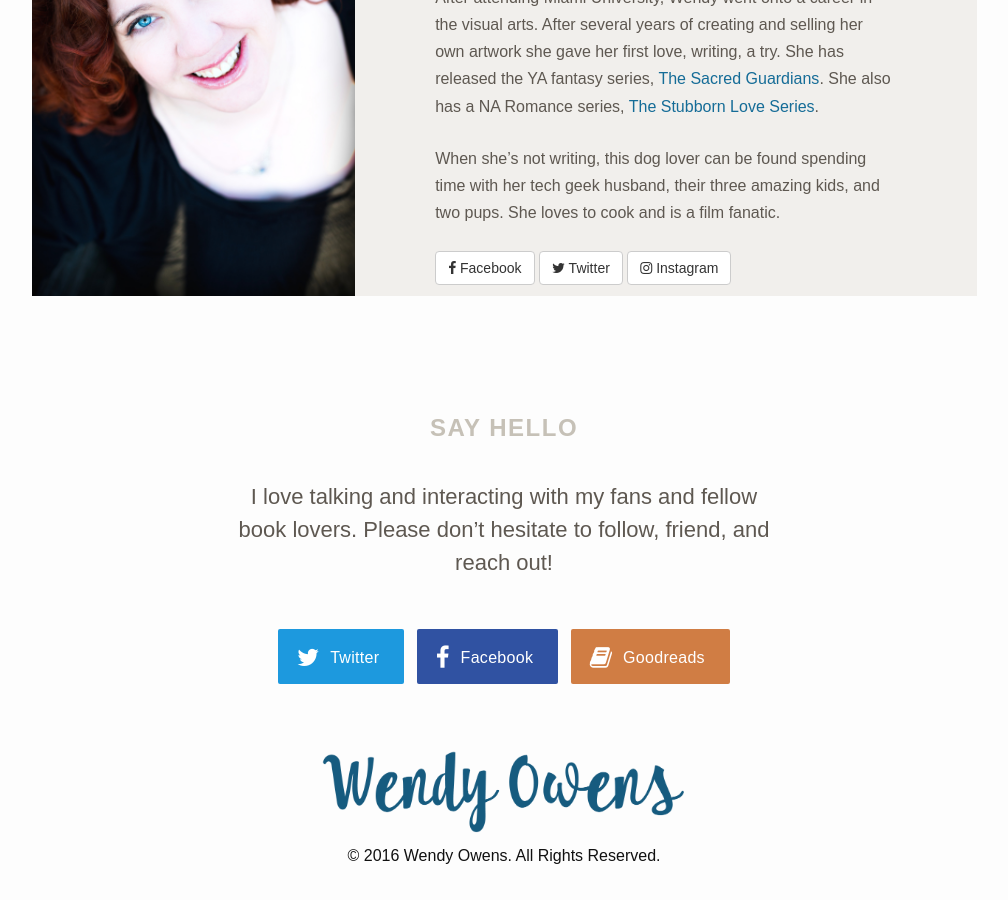
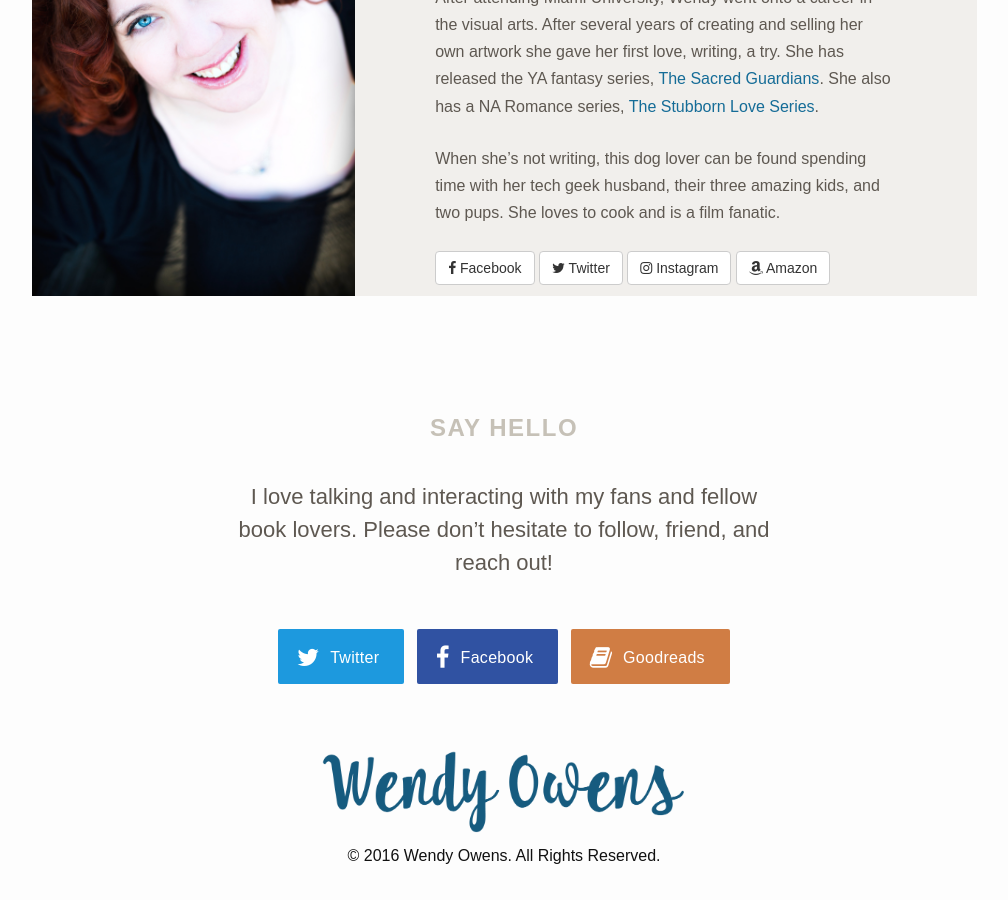
Before and after one commit to queso/wendy-owens, a Jekyll site: the page built from index.html, in a window 1280 px wide and 900 px high, scrolled down 1797 px. Shown: the whole window, without its empty margins (136-1144 px from the left). Built offline with Jekyll 4.4.1, drawn with Linux system fonts in a browser that asks for light colours; nearby versions of some CDN libraries.

Commit message:
Link to amazon author profile

```diff
--- a/_includes/about-author.html
+++ b/_includes/about-author.html
@@ -19,6 +19,7 @@
             <a itemprop="sameAs" href="https://www.facebook.com/Wendy-L-Owens-191731754221996/"class="facebook social btn btn-default" ><i class="fa fa-facebook"></i> Facebook</a>
             <a itemprop="sameAs" href="https://www.twitter.com/WendyLOwens"class="twitter social btn btn-default" ><i class="fa fa-twitter"></i> Twitter</a>
             <a itemprop="sameAs" href="https://www.instagram.com/wendylowens/" target="_blank" class="instagram social btn btn-default"><i class="fa fa-instagram"></i> Instagram</a>
+            <a itemprop="sameAs" href="https://www.amazon.com/Wendy-Owens/e/B006COBFKC" target="_blank" class="amazon social btn btn-default"><i class="fa fa-amazon"></i> Amazon</a>
 			    </div>
 			  </div>
 	  	</div>
```
